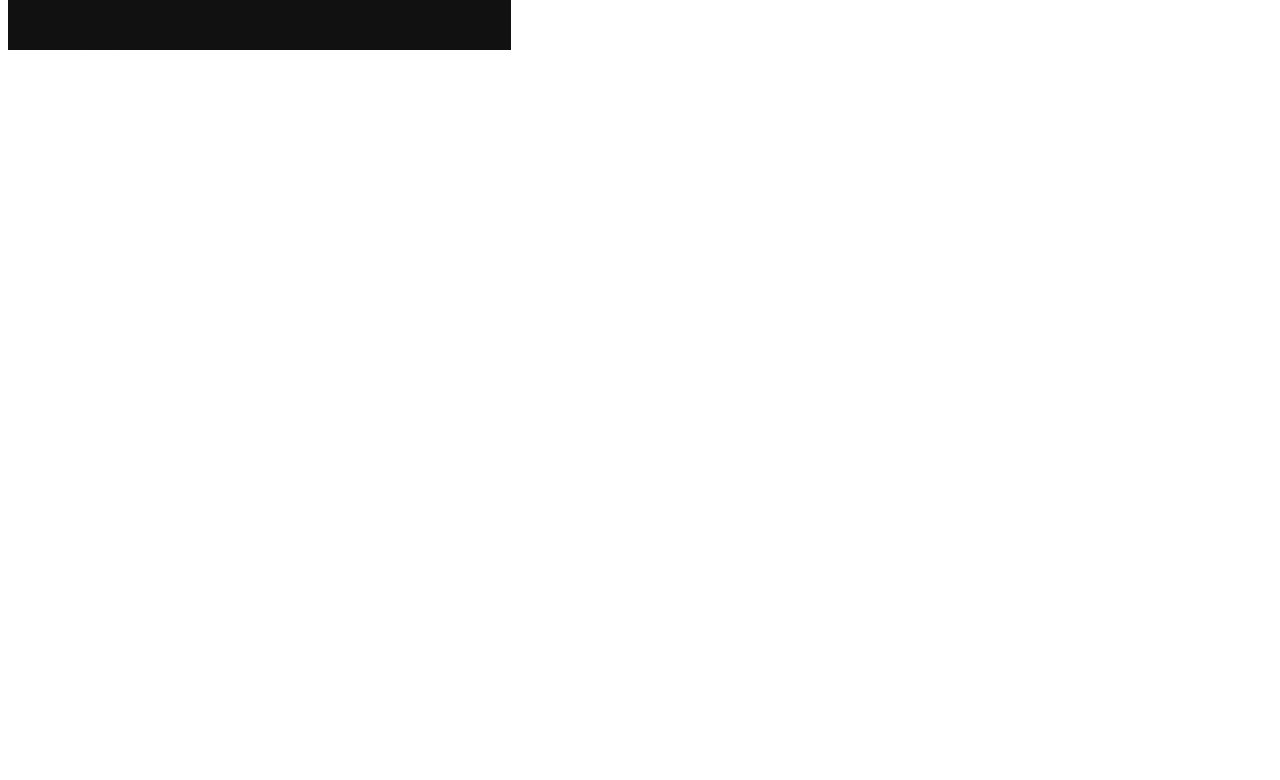
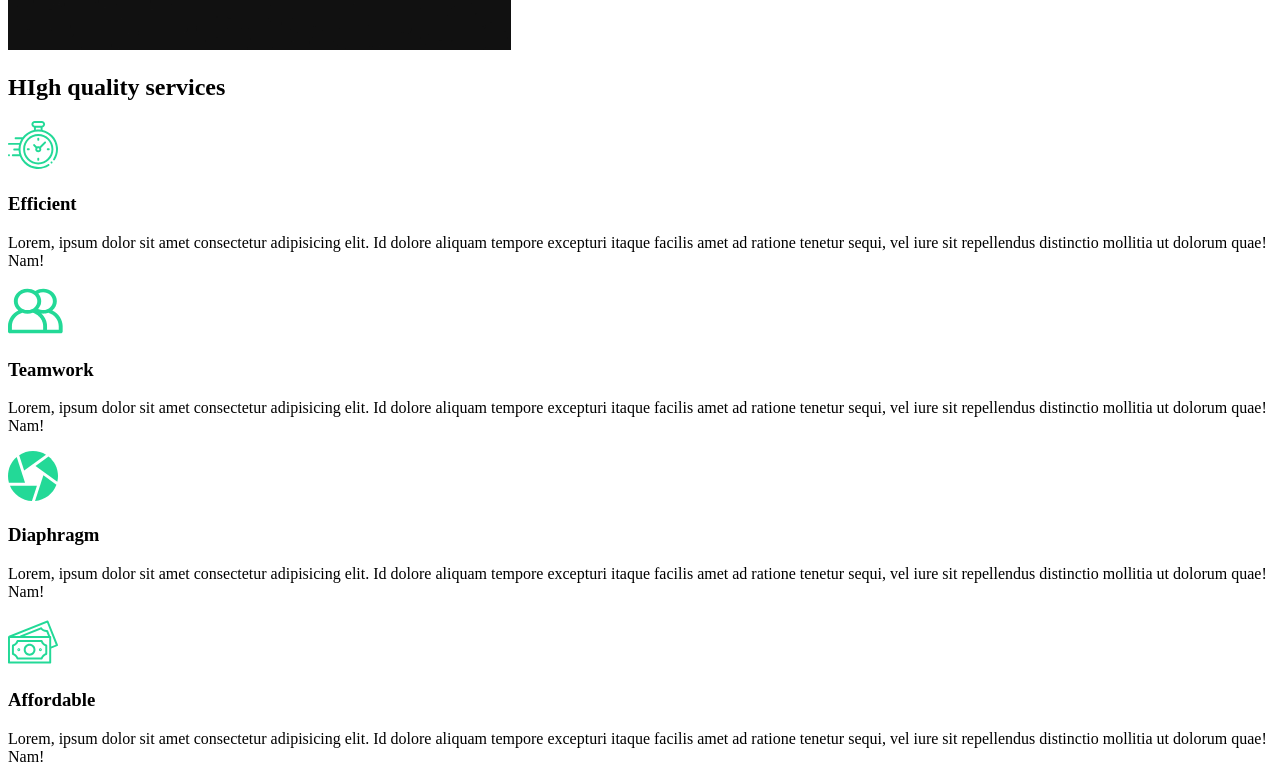
Before and after one commit to angellerina/capture, a React (Create React App) app: page / in a window 1280 px wide. Shown: the part 920-1700 px from the top of the page. Before the commit the page ends 982 px from the top, so only its background shows below. Built offline with nearby package versions, Linux system fonts and the light colour scheme.

Commit message:
Initial Services Section

```diff
--- /dev/null
+++ b/src/components/ServicesSection.js
@@ -0,0 +1,73 @@
+import React from "react";
+import clock from "../img/clock.svg";
+import diaphragm from "../img/diaphragm.svg";
+import money from "../img/money.svg";
+import teamwork from "../img/teamwork.svg";
+import home2 from "../img/home2.png";
+
+const ServicesSection = () => {
+  return (
+    <div className="services">
+      <div className="description">
+        <h2>
+          HIgh <span>quality</span> services
+        </h2>
+        <div className="cards">
+          <div className="card">
+            <div className="icon">
+              <img src={clock} alt="clock" />
+              <h3>Efficient</h3>
+            </div>
+            <p>
+              Lorem, ipsum dolor sit amet consectetur adipisicing elit. Id
+              dolore aliquam tempore excepturi itaque facilis amet ad ratione
+              tenetur sequi, vel iure sit repellendus distinctio mollitia ut
+              dolorum quae! Nam!
+            </p>
+          </div>
+          <div className="card">
+            <div className="icon">
+              <img src={teamwork} alt="teamwork" />
+              <h3>Teamwork</h3>
+            </div>
+            <p>
+              Lorem, ipsum dolor sit amet consectetur adipisicing elit. Id
+              dolore aliquam tempore excepturi itaque facilis amet ad ratione
+              tenetur sequi, vel iure sit repellendus distinctio mollitia ut
+              dolorum quae! Nam!
+            </p>
+          </div>
+        </div>
+        <div className="card">
+          <div className="icon">
+            <img src={diaphragm} alt="diaphragm" />
+            <h3>Diaphragm</h3>
+          </div>
+          <p>
+            Lorem, ipsum dolor sit amet consectetur adipisicing elit. Id dolore
+            aliquam tempore excepturi itaque facilis amet ad ratione tenetur
+            sequi, vel iure sit repellendus distinctio mollitia ut dolorum quae!
+            Nam!
+          </p>
+        </div>
+        <div className="card">
+          <div className="icon">
+            <img src={money} alt="money" />
+            <h3>Affordable</h3>
+          </div>
+          <p>
+            Lorem, ipsum dolor sit amet consectetur adipisicing elit. Id dolore
+            aliquam tempore excepturi itaque facilis amet ad ratione tenetur
+            sequi, vel iure sit repellendus distinctio mollitia ut dolorum quae!
+            Nam!
+          </p>
+        </div>
+      </div>
+      <div className="image">
+        <img src={home2} alt="home" />
+      </div>
+    </div>
+  );
+};
+
+export default ServicesSection;
--- a/src/pages/AboutUs.js
+++ b/src/pages/AboutUs.js
@@ -1,9 +1,15 @@
 import React from "react";
 //Page Components
 import AboutSection from "../components/AboutSection";
+import ServicesSection from "../components/ServicesSection";
 
 const AboutUs = () => {
-  return <AboutSection />;
+  return (
+    <>
+      <AboutSection />
+      <ServicesSection />
+    </>
+  );
 };
 
 export default AboutUs;
```
